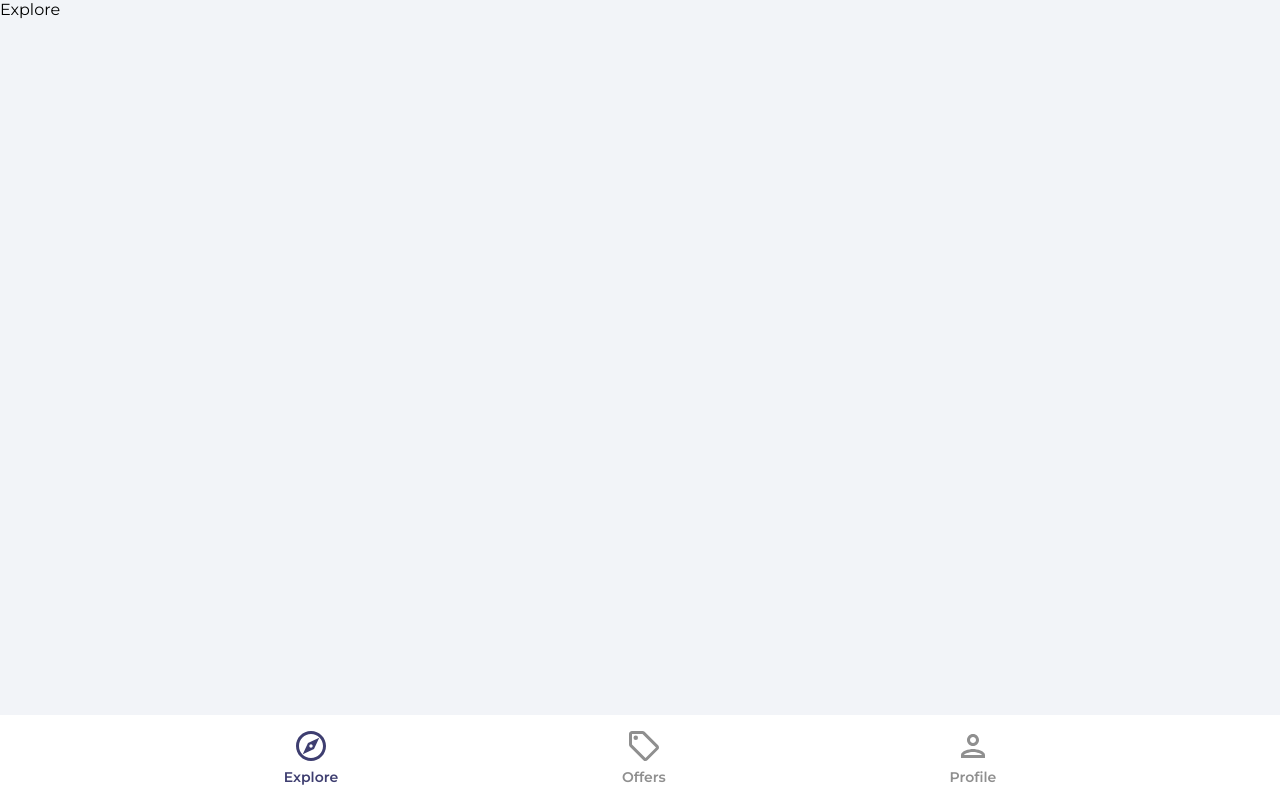
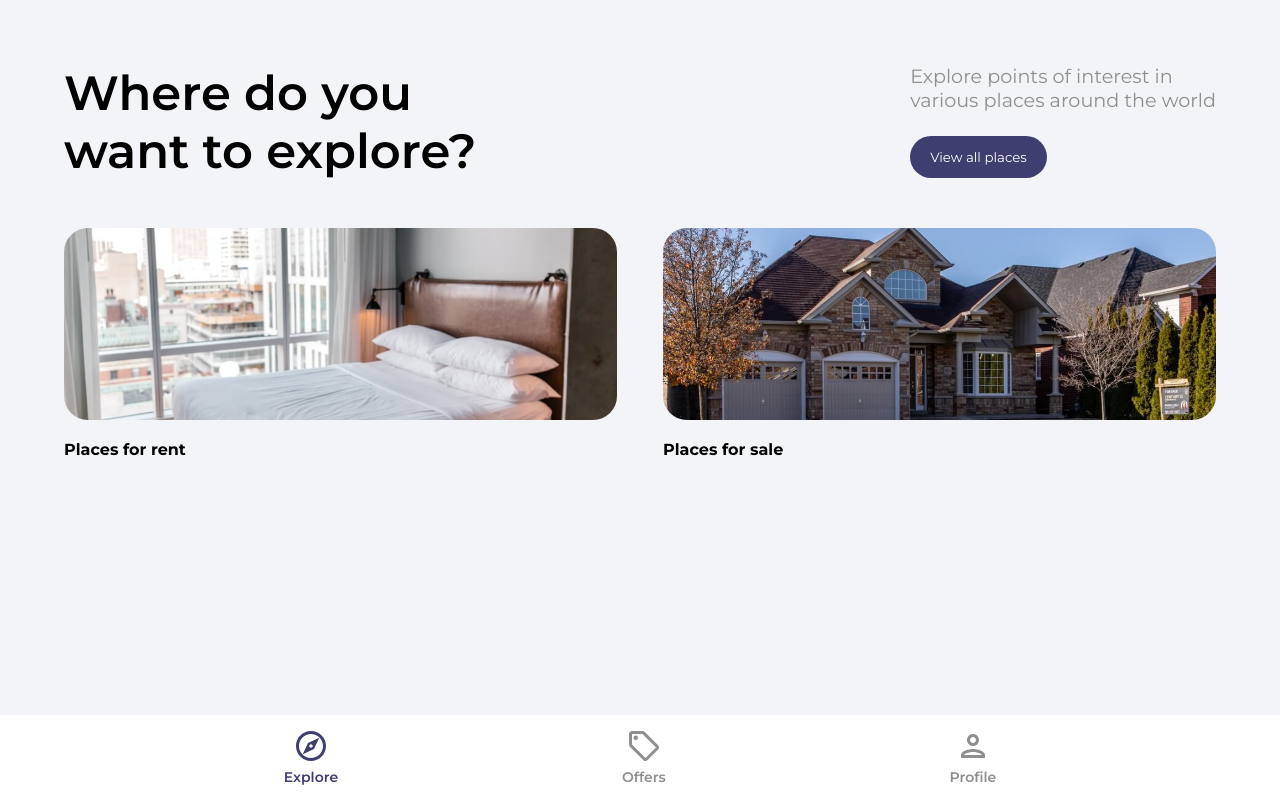
Before and after one commit to boogerjosh/house-marketplace, a React (Create React App) app: page / in a window 1280 px wide. Built offline with nearby package versions, Linux system fonts and the light colour scheme.

Commit message:
explore ui

```diff
--- a/src/App.js
+++ b/src/App.js
@@ -8,6 +8,7 @@ import Profile from './pages/Profile'
 import SignIn from './pages/SignIn'
 import SignUp from './pages/SignUp'
 import ForgotPassword from './pages/ForgotPassword'
+import Category from './pages/Category'
 // import CreateListing from './pages/CreateListing'
 // import EditListing from './pages/EditListing'
 // import Listing from './pages/Listing'
@@ -20,6 +21,7 @@ function App() {
       <Routes>
         <Route path='/' element={<Explore />} />
         <Route path='/offers' element={<Offers />} />
+        <Route path='/category/:categoryName' element={<Category />} />
         {/* <Route path='/category/:categoryName' element={<Category />} /> */}
         <Route path='/profile' element={<PrivateRoute />}>
           <Route path='/profile' element={<Profile />} />
--- a/src/index.css
+++ b/src/index.css
@@ -43,8 +43,9 @@ button {
   transition: .2s ease-in-out;
 }
 
-:focus {
-  outline: none;
+input:focus {
+  /* outline: none; */
+  border: 1.5px solid #4B9DFF;
 }
 
 @media (min-width: 1100px) {
@@ -98,7 +99,7 @@ button {
 .listingDetails,
 .category,
 .explore {
-  margin: 1rem;
+  margin: 2rem;
 }
 @media (min-width: 1024px) {
   .pageContainer,
@@ -107,7 +108,7 @@ button {
   .listingDetails,
   .category,
   .explore {
-    margin: 3rem;
+    margin: 4rem;
   }
 }
 
@@ -446,13 +447,15 @@ button {
 .exploreCategories {
   display: flex;
   justify-content: space-between;
+  margin-top: 3rem;
 }
+
 .exploreCategories a {
   width: 48%;
 }
 
 .exploreCategoryImg {
-  min-height: 115px;
+  min-height: 100px;
   height: 15vw;
   width: 100%;
   border-radius: 1.5rem;
@@ -461,7 +464,7 @@ button {
 }
 
 .exploreCategoryName {
-  font-weight: 500;
+  font-weight: 700;
   text-align: left;
 }
 
@@ -898,3 +901,32 @@ button {
   font-size: 0.8rem;
   opacity: 0.75;
 }
+
+.headerExplore {
+  display: flex;
+  justify-content: space-between;
+}
+
+.headerTextOne p {
+  font-size: 3rem;
+  margin: 0;
+  font-weight: 600;
+}
+
+.headerTextTwo p {
+  margin: 0 0 1.5rem;
+  color: #8f8f8f;
+  font-size: 1.2rem;
+}
+
+.buttonViwaAll {
+  box-shadow: rgba(0, 0, 0, 0.11);
+  border: none;
+  background: #3F3E70;
+  border-radius: 3rem;
+  outline: none;
+  font-family: 'Montserrat', sans-serif;
+  padding: 0.8rem 1.5em;
+  cursor: pointer;
+  color: #fff;
+}
--- /dev/null
+++ b/src/pages/Category.jsx
@@ -0,0 +1,74 @@
+import {useEffect, useState} from 'react'
+import { useParams } from 'react-router-dom'
+import {collection, getDocs, query, where, orderBy, limit, startAfter} from 'firebase/firestore'
+import {db} from '../firebase.config'
+import {toast} from 'react-toastify'
+import Spinner from '../components/Spinner'
+import { async } from '@firebase/util'
+
+function Category() {
+  const [listings, setListings] = useState(null)
+  const [loading, setLoading] = useState(true)
+
+  const params = useParams()
+
+  useEffect(() => {
+    const fetchListings = async () => {
+      try {
+        // Get reference
+        const listingRef = collection(db, 'listings')
+
+        // Create a query
+        const q = query(listingRef,
+          where('type', '==', params.categoryName),
+          orderBy('timestamp', 'desc'),
+          limit(10)
+        )
+
+        // Execute query
+        const querySnap = await getDocs(q)
+
+        let listings = []
+
+        querySnap.forEach((doc) => {
+          return listings.push({
+            id: doc.id,
+            data: doc.data()
+          })
+        })
+
+        console.log(listings);
+        setListings(listings)
+        setLoading(false)
+      } catch (error) {
+        toast.error('Could not fetch listings')
+      }
+    }
+
+    fetchListings()
+  }, [])
+
+  return (
+    <div className='category'>
+      <header>
+        <h2 className='pageHeader'>Discovery: Property and houses to rent and sale</h2>
+      </header>
+
+      {loading ? (<Spinner/>) : listings && listings.length > 0 ?
+      (<>
+        <main>
+          <ul className='categoryListings'>
+            {listings.map((listing) => {
+              (<h3>{listing.data.name}</h3>)
+              // console.log(listing.data.name)
+            })}
+          </ul>
+        </main>
+      </>) : (
+        <p>No places for {params.categoryName}</p>
+      ) }
+    </div>
+  )
+}
+
+export default Category
--- a/src/pages/Explore.jsx
+++ b/src/pages/Explore.jsx
@@ -1,8 +1,50 @@
+import {Link} from 'react-router-dom'
+// import
+import rentCategoryImage from '../assets/jpg/rentCategoryImage.jpg'
+import sellCategoryImage from '../assets/jpg/sellCategoryImage.jpg'
+
 import React from 'react'
 
 function Explore() {
   return (
-    <div>Explore</div>
+    <div className='explore'>
+      <header>
+        <div className='headerExplore'>
+          <div className='headerTextOne'>
+            <p>Where do you <br/> want to explore?</p>
+          </div>
+          <div className='headerTextTwo'>
+            <p>
+              Explore points of interest in <br/> various places around the world
+            </p>
+            <button className='buttonViwaAll'>View all places</button>
+          </div>
+        </div>
+      </header>
+
+      <main>
+        {/* Slider */}
+
+        <div className='exploreCategories'>
+          <Link to='/category/rent'>
+            <img
+            src={rentCategoryImage}
+            alt='rent'
+            className='exploreCategoryImg'
+            />
+            <p className='exploreCategoryName'>Places for rent</p>
+          </Link>
+          <Link to='/category/sale'>
+          <img
+            src={sellCategoryImage}
+            alt='sell'
+            className='exploreCategoryImg'
+            />
+            <p className='exploreCategoryName'>Places for sale</p>
+          </Link>
+        </div>
+      </main>
+    </div>
   )
 }
 
```
Also changed, not shown: src/components/ListingItem.jsx (added, +64 -0 lines).
